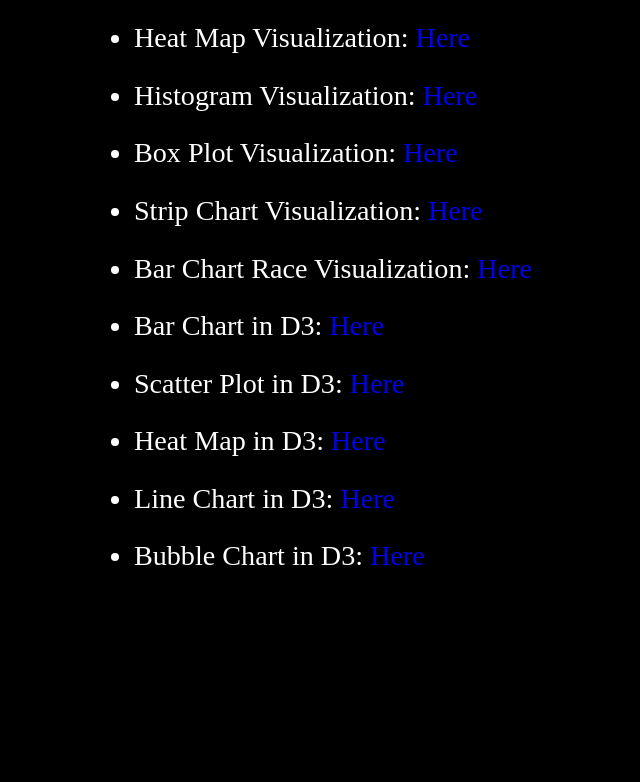
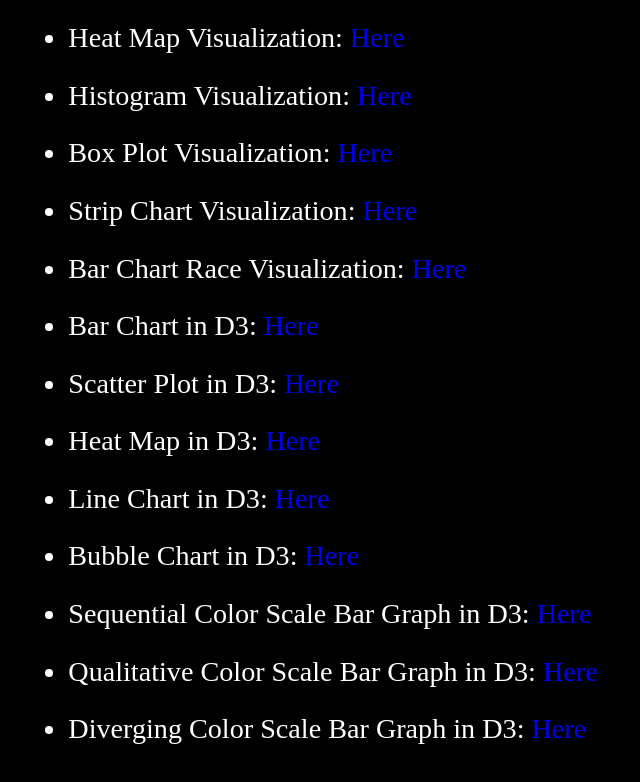
Before and after one commit to Lfsanchez2/lfsanchez2.github.io, a plain HTML site: page index.html in a window 1280 px wide. Shown: the part 1478-2260 px from the top of the page, without its empty margins (327-967 px from the left). Before the commit the page ends 2153 px from the top, so only its background shows below. Drawn offline with Linux system fonts and the light colour scheme.

Commit message:
Update index.html

```diff
--- a/index.html
+++ b/index.html
@@ -38,6 +38,9 @@
         <li>Heat Map in D3: <a href="https://bl.ocks.org/Lfsanchez2/raw/5c86f9f201ad609f8d38e654c887af1b/" target="_blank">Here</a></li>
         <li>Line Chart in D3: <a href="https://bl.ocks.org/Lfsanchez2/raw/51a3537738aee3ade87fc1a12a7f49a1/" target="_blank">Here</a></li>
         <li>Bubble Chart in D3: <a href="https://bl.ocks.org/Lfsanchez2/raw/95a519d0c9cfbb584cd1153d69c14052/" target="_blank">Here</a></li>
+        <li>Sequential Color Scale Bar Graph in D3: <a href="http://bl.ocks.org/Lfsanchez2/raw/778f9da0dface89b55ef5b83b2c0a33e/" target="_blank">Here</a></li>
+        <li>Qualitative Color Scale Bar Graph in D3: <a href="http://bl.ocks.org/Lfsanchez2/raw/13b92ca9e5019823026eb372f3d05d68/" target="_blank">Here</a></li>
+        <li>Diverging Color Scale Bar Graph in D3: <a href="http://bl.ocks.org/Lfsanchez2/raw/08d5fcffe176d489d03e983133f9d7f8/" target="_blank">Here</a></li>
     </ul>
 </body>
 
```
